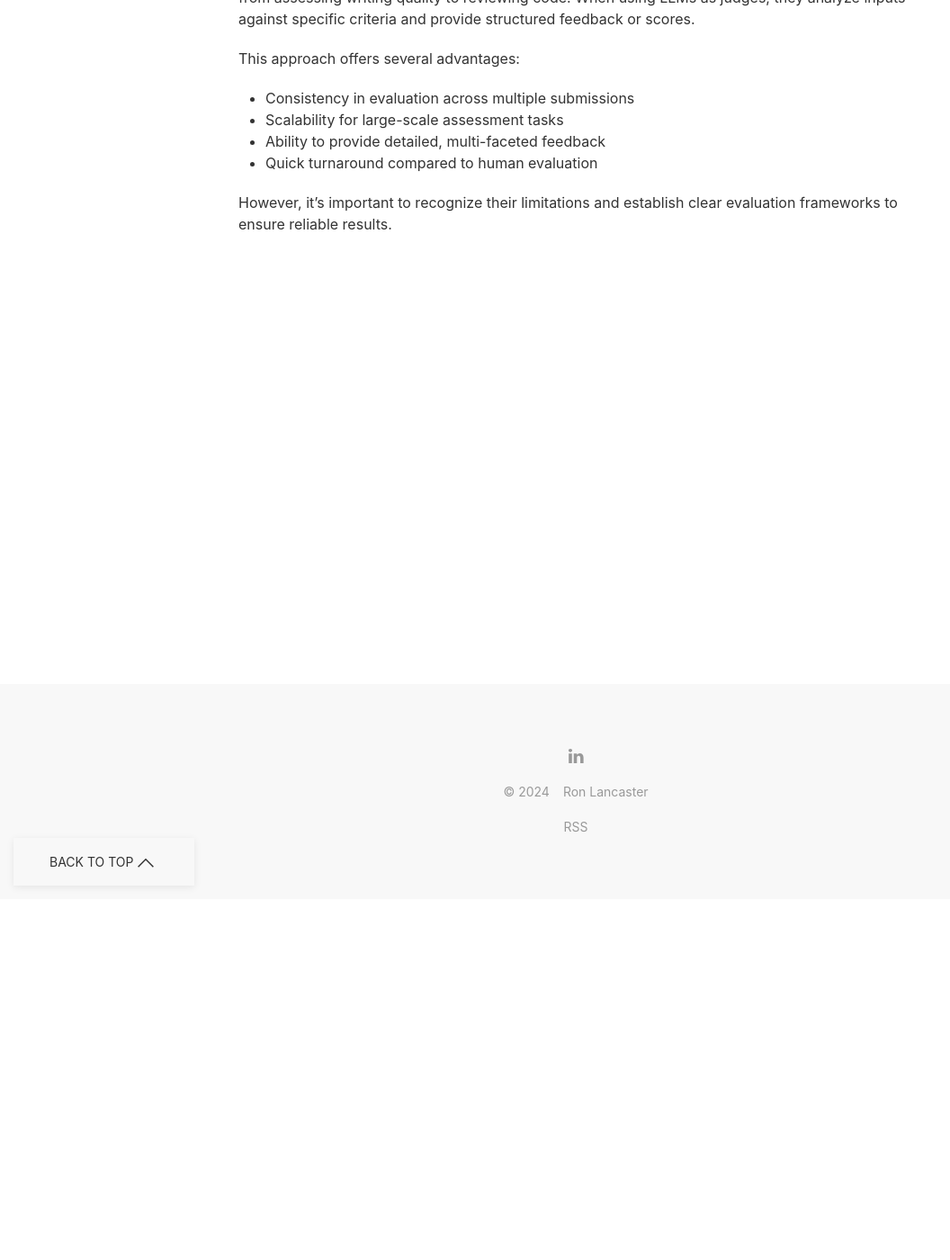
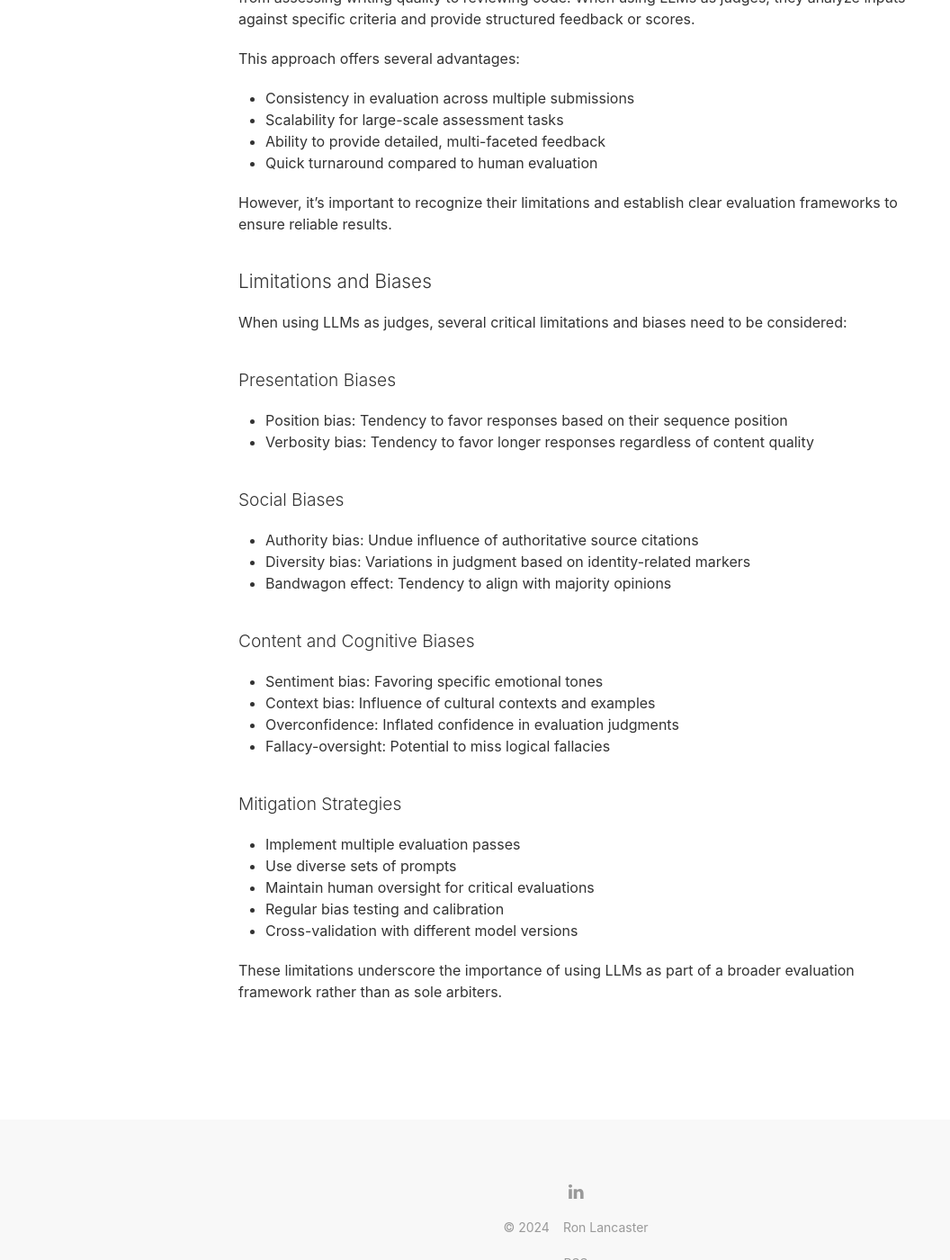
Before and after one commit to nyvyn/nyvyn.github.io, a Jekyll site: the page built from _notes/llm-as-judge.markdown, in a window 1280 px wide and 1400 px high, scrolled down 401 px. Shown: the whole window at 90% size, without its empty margins (0-1056 px from the left). Built offline with Jekyll 4.4.1, drawn with Linux system fonts in a browser that asks for light colours.

Commit message:
docs: Add comprehensive overview of LLM-as-judge limitations and biases

```diff
--- a/_notes/llm-as-judge.markdown
+++ b/_notes/llm-as-judge.markdown
@@ -21,3 +21,31 @@ This approach offers several advantages:
 
 However, it's important to recognize their limitations and establish clear evaluation frameworks to ensure reliable
 results.
+
+# Limitations and Biases
+
+When using LLMs as judges, several critical limitations and biases need to be considered:
+
+## Presentation Biases
+- Position bias: Tendency to favor responses based on their sequence position
+- Verbosity bias: Tendency to favor longer responses regardless of content quality
+
+## Social Biases
+- Authority bias: Undue influence of authoritative source citations
+- Diversity bias: Variations in judgment based on identity-related markers
+- Bandwagon effect: Tendency to align with majority opinions
+
+## Content and Cognitive Biases
+- Sentiment bias: Favoring specific emotional tones
+- Context bias: Influence of cultural contexts and examples
+- Overconfidence: Inflated confidence in evaluation judgments
+- Fallacy-oversight: Potential to miss logical fallacies
+
+## Mitigation Strategies
+- Implement multiple evaluation passes
+- Use diverse sets of prompts
+- Maintain human oversight for critical evaluations
+- Regular bias testing and calibration
+- Cross-validation with different model versions
+
+These limitations underscore the importance of using LLMs as part of a broader evaluation framework rather than as sole arbiters.
```
